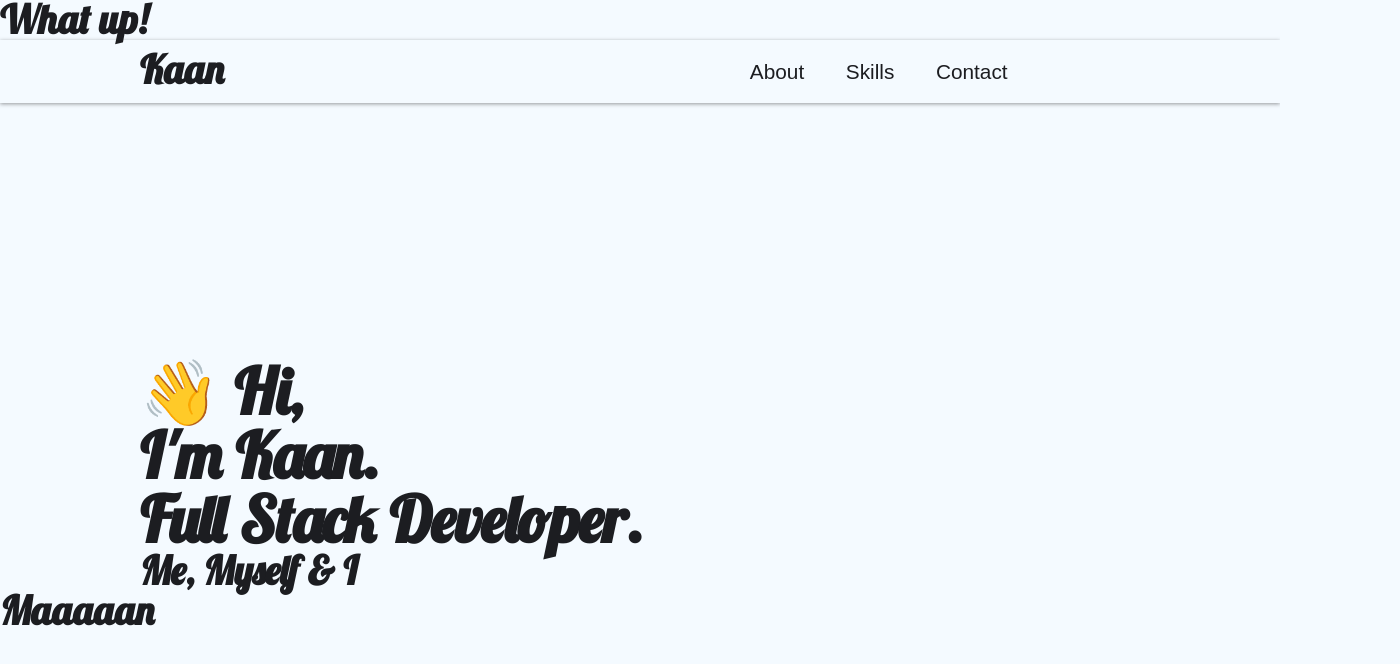
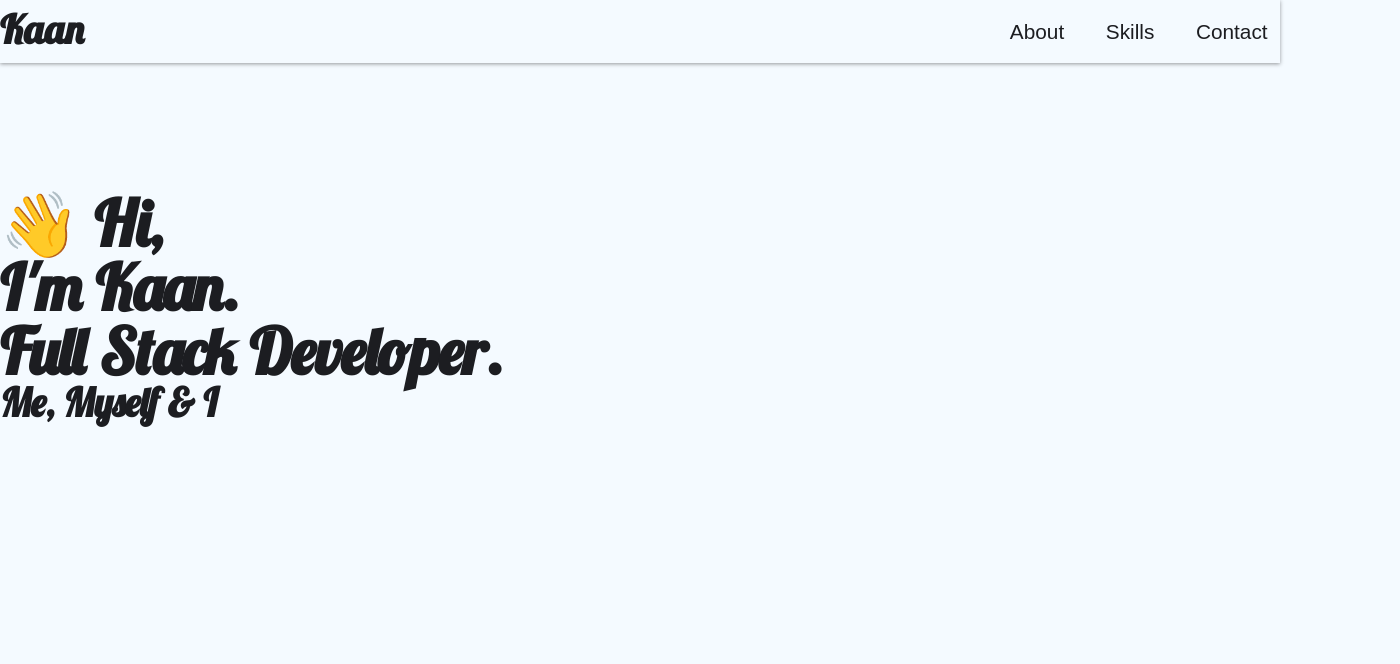
Before and after one commit to karaKaan/portfolio, a Svelte app: page / in a window 1280 px wide. Shown: the top 664 px of the page, 1400 px wide, since content can reach past the window. Built offline with nearby package versions, Linux system fonts and the light colour scheme; some icons are missing; a web font is replaced by a local one.

Commit message:
cleaned the code abit

```diff
--- a/public/global.css
+++ b/public/global.css
@@ -98,7 +98,7 @@ a {
 }
 
 .container {
-  width: 1000px;
+  width: 1400px;
   margin: auto;
 }
 
--- a/public/index.html
+++ b/public/index.html
@@ -14,6 +14,5 @@
 </head>
 
 <body>
-	<h1 class="rubber-band">What up!</h1>
 </body>
 </html>
--- a/src/App.svelte
+++ b/src/App.svelte
@@ -9,5 +9,4 @@
 	<Title type='bigTitle' prefix='secTitle' text="I'm Kaan."/>
 	<Title type='bigTitle' prefix='thirdTitle' text="Full Stack Developer."/>
 	<Title type='title' prefix='meTitle' text="Me, Myself & I"/>
-	<h1 class="rubber-band">Maaaaan</h1>
 </main>
--- a/src/app/components/modules/Navbar/Navbar.svelte
+++ b/src/app/components/modules/Navbar/Navbar.svelte
@@ -27,7 +27,7 @@
 <style>
   .wrapper {
     box-shadow: 0px 1px 4px rgba(0, 0, 0, 0.4);
-    margin-bottom: 20%;
+    margin-bottom: 10%;
   }
   .nav-wrapper {
     display: flex;
```
Also changed, not shown: src/app/components/elements/Title/Title.svelte (line endings or trailing spaces).
